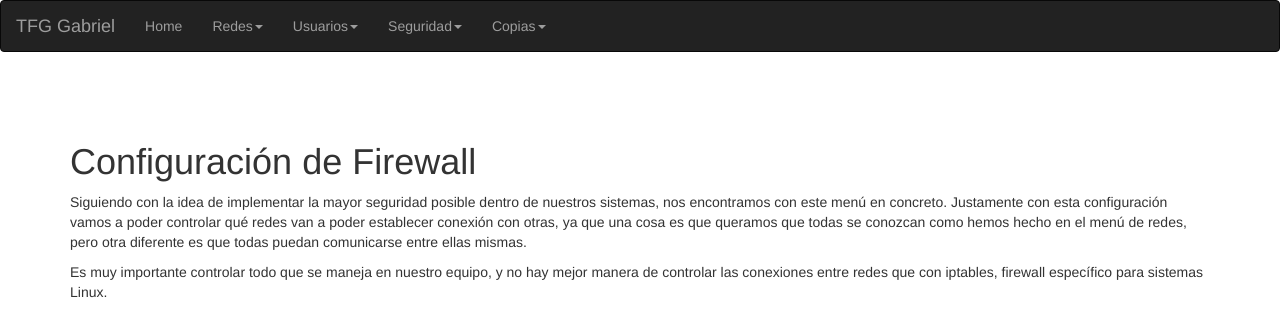
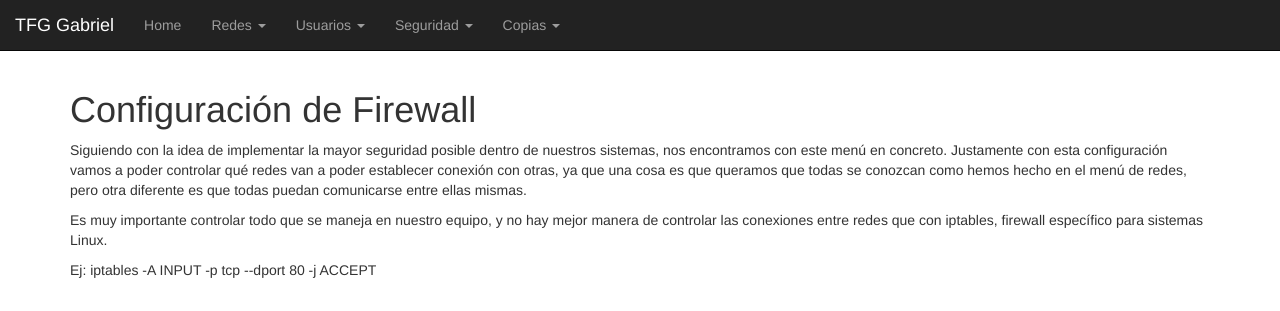
Before and after one commit to gabrielASIR/test_TFG, a Django app: template seguridad/templates/seguridad/firewall.html in a window 1280 px wide. Shown: the top 311 px of the page. Run offline with Django 3.2, Linux system fonts and the light colour scheme; the template is opened without the code that fills it, so the values that code supplies are empty; some libraries are stand-ins or nearby versions.

Commit message:
Update firewall.html

```diff
--- a/seguridad/templates/seguridad/firewall.html
+++ b/seguridad/templates/seguridad/firewall.html
@@ -9,7 +9,7 @@
     <script src="https://maxcdn.bootstrapcdn.com/bootstrap/3.4.1/js/bootstrap.min.js"></script>
 </head>
 <body>
-    <nav class="navbar navbar-inverse">
+    <nav class="navbar navbar-inverse navbar-fixed-top">
         <div class="container-fluid">
             <div class="navbar-header">
                 <a class="navbar-brand" href="#">TFG Gabriel</a>
@@ -17,7 +17,7 @@
             <ul class="nav navbar-nav">
                 <li><a href="/">Home</a></li>
                 <li class="dropdown">
-                    <a class="dropdown-toggle" data-toggle="dropdown" href="#">Redes<span class="caret"></span></a>
+                    <a class="dropdown-toggle" data-toggle="dropdown" href="#">Redes <span class="caret"></span></a>
                     <ul class="dropdown-menu">
                         <li><a class="dropdown-item" href="{% url 'redes:interfaces' %}">Interfaces de red</a></li>
                         <li><a class="dropdown-item" href="{% url 'redes:dhcp' %}">DHCP</a></li>
@@ -26,7 +26,7 @@
                     </ul>
                 </li>
                 <li class="dropdown">
-                    <a class="dropdown-toggle" data-toggle="dropdown" href="#">Usuarios<span class="caret"></span></a>
+                    <a class="dropdown-toggle" data-toggle="dropdown" href="#">Usuarios <span class="caret"></span></a>
                     <ul class="dropdown-menu">
                         <li><a class="dropdown-item" href="{% url 'usuarios:crear_usuario' %}">Creación de usuarios</a></li>
                         <li><a class="dropdown-item" href="{% url 'usuarios:modificar_usuario' %}">Modificación de usuarios</a></li>
@@ -36,7 +36,7 @@
                     </ul>
                 </li>
                 <li class="dropdown">
-                    <a class="dropdown-toggle" data-toggle="dropdown" href="#">Seguridad<span class="caret"></span></a>
+                    <a class="dropdown-toggle" data-toggle="dropdown" href="#">Seguridad <span class="caret"></span></a>
                     <ul class="dropdown-menu">
                         <li><a class="dropdown-item" href="{% url 'seguridad:firewall' %}">Firewall</a></li>
                         <li><a class="dropdown-item" href="{% url 'seguridad:proxy' %}">Proxy</a></li>
@@ -44,7 +44,7 @@
                     </ul>
                 </li>
                 <li class="dropdown">
-                    <a class="dropdown-toggle" data-toggle="dropdown" href="#">Copias<span class="caret"></span></a>
+                    <a class="dropdown-toggle" data-toggle="dropdown" href="#">Copias <span class="caret"></span></a>
                     <ul class="dropdown-menu">
                         <li><a class="dropdown-item" href="{% url 'copias:configuracion_backups' %}">Configuración copias de seguridad locales</a></li>
                         <li><a class="dropdown-item" href="{% url 'copias:programar_copia' %}">Programación de copias de seguridad</a></li>
```
